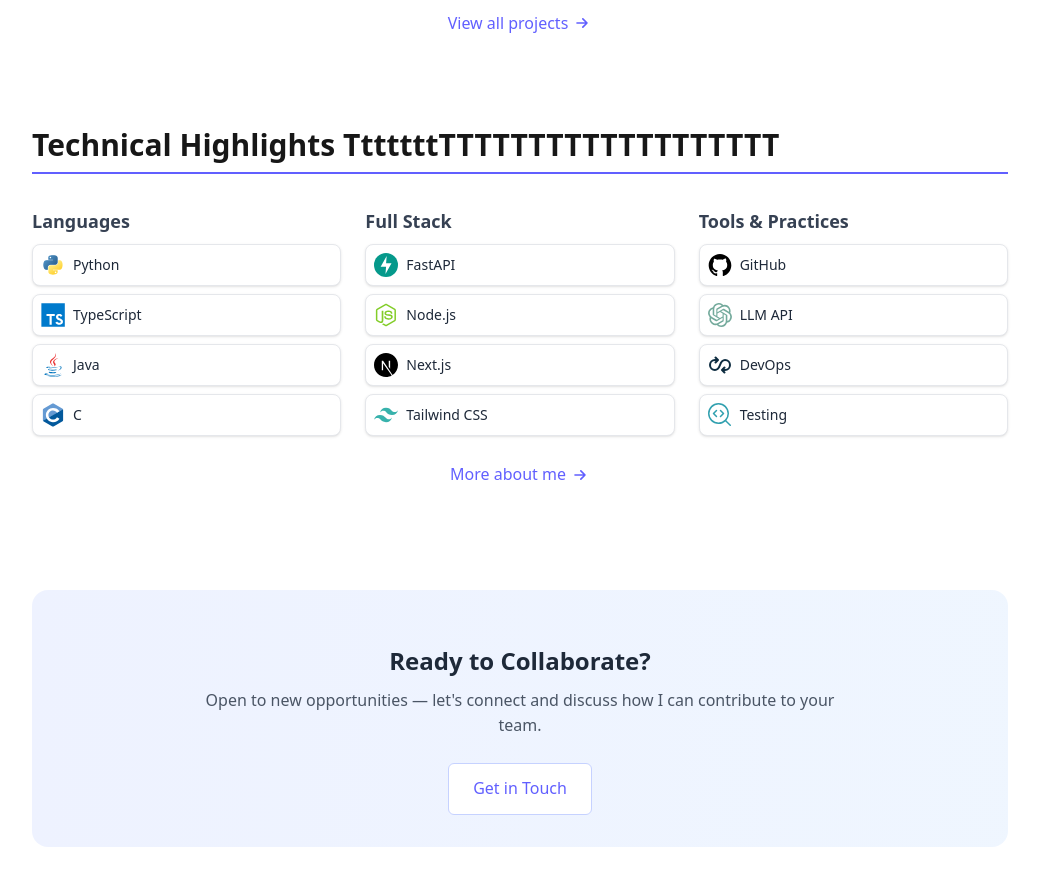
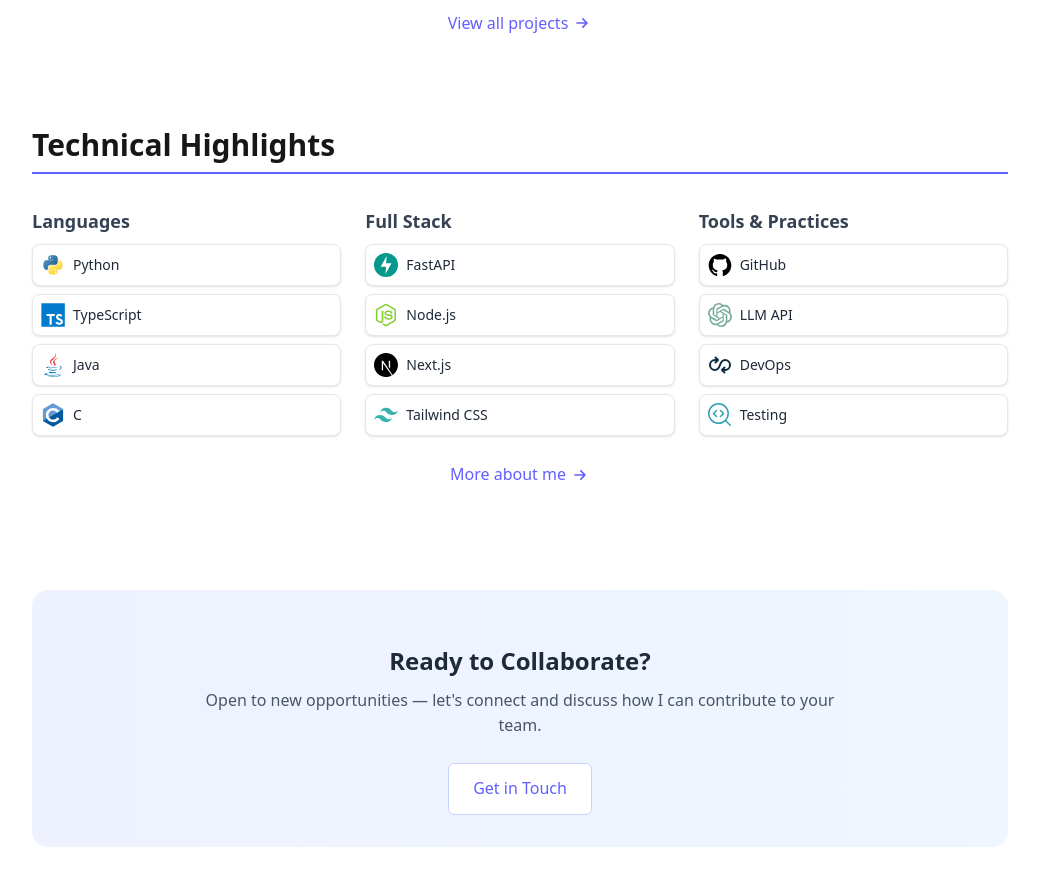
Before and after one commit to estulpz202/personal-website, a Next.js app: page / in a window 1280 px wide. Shown: the part 1060-1946 px from the top of the page, without its empty margins (120-1159 px from the left). Built offline with nearby package versions, Linux system fonts and the light colour scheme.

Commit message:
Documentation for layout and skills component directories.

```diff
--- a/src/components/skills/SkillsSection.tsx
+++ b/src/components/skills/SkillsSection.tsx
@@ -1,6 +1,6 @@
 import Link from 'next/link';
 import SectionHeader from '@/components/common/SectionHeader';
-import SkillIcon from './SkillIcon';
+import SkillsIcon from './SkillsIcon';
 import Icon from '@/components/ui/Icon';
 
 // Skill types and data
@@ -49,7 +49,7 @@ const SkillCard = ({ skill }: { skill: Skill }) => {
   return (
     <div className="flex items-center gap-2 p-2 bg-white rounded-lg border border-gray-200 shadow-sm">
       <div className="flex-shrink-0">
-        <SkillIcon name={skill.icon} className="h-6 w-6" />
+        <SkillsIcon name={skill.icon} className="h-6 w-6" />
       </div>
       <span className="font-medium text-gray-800 text-sm">{skill.name}</span>
     </div>
@@ -59,7 +59,7 @@ const SkillCard = ({ skill }: { skill: Skill }) => {
 export default function SkillsSection() {
   return (
     <section className="pt-8 pb-10 fade-in-up">
-      <SectionHeader title="Technical Highlights TttttttTTTTTTTTTTTTTTTTTTT" />
+      <SectionHeader title="Technical Highlights" />
 
       <div className="grid grid-cols-1 md:grid-cols-3 gap-6">
         {skillsData.map((category) => (
```
Also changed, not shown: src/components/layout/Footer.tsx (+11 -2 lines), src/components/layout/Header.tsx (+13 -5 lines), src/components/skills/SkillsIcon.tsx (renamed from src/components/skills/SkillIcon.tsx, +7 -1 lines).
